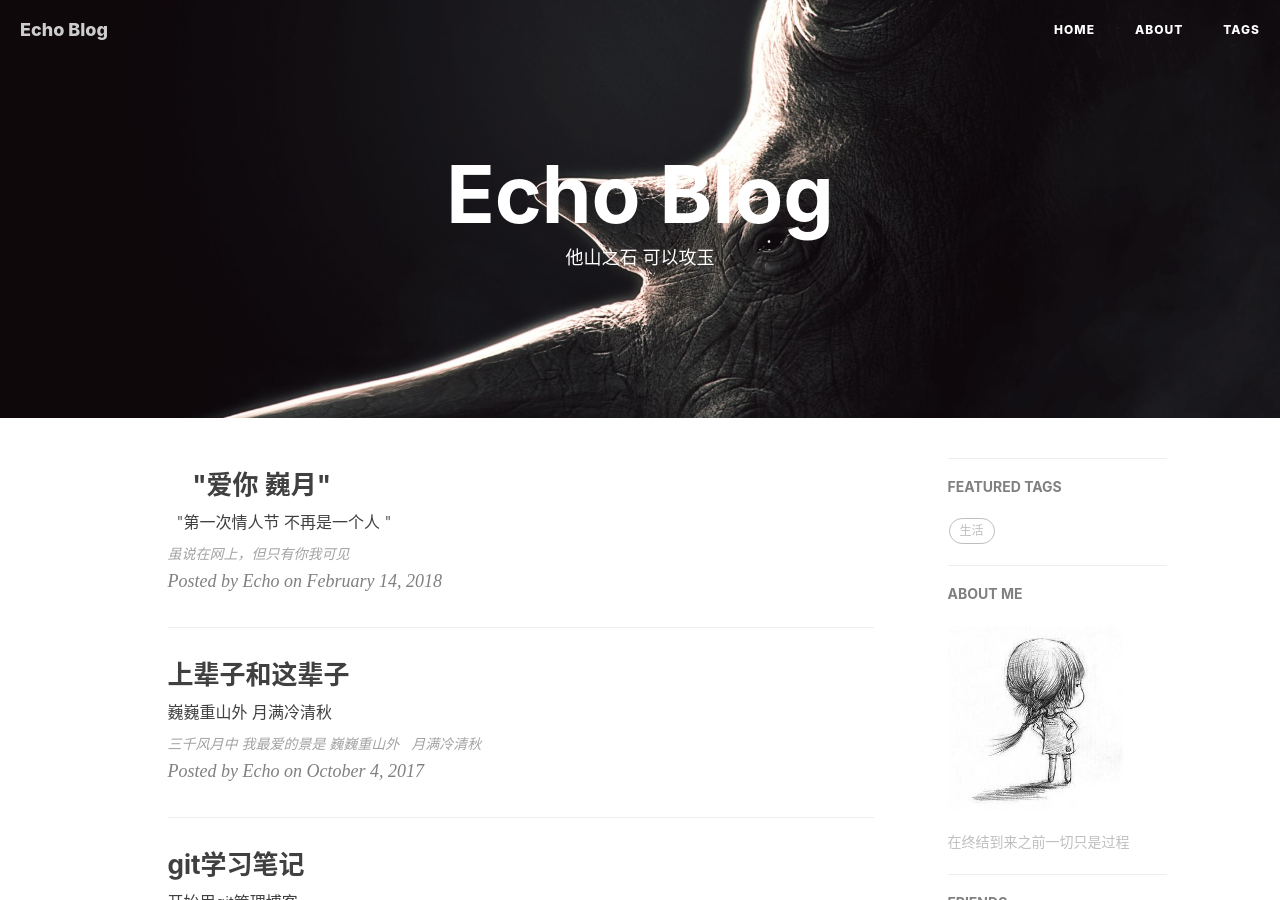
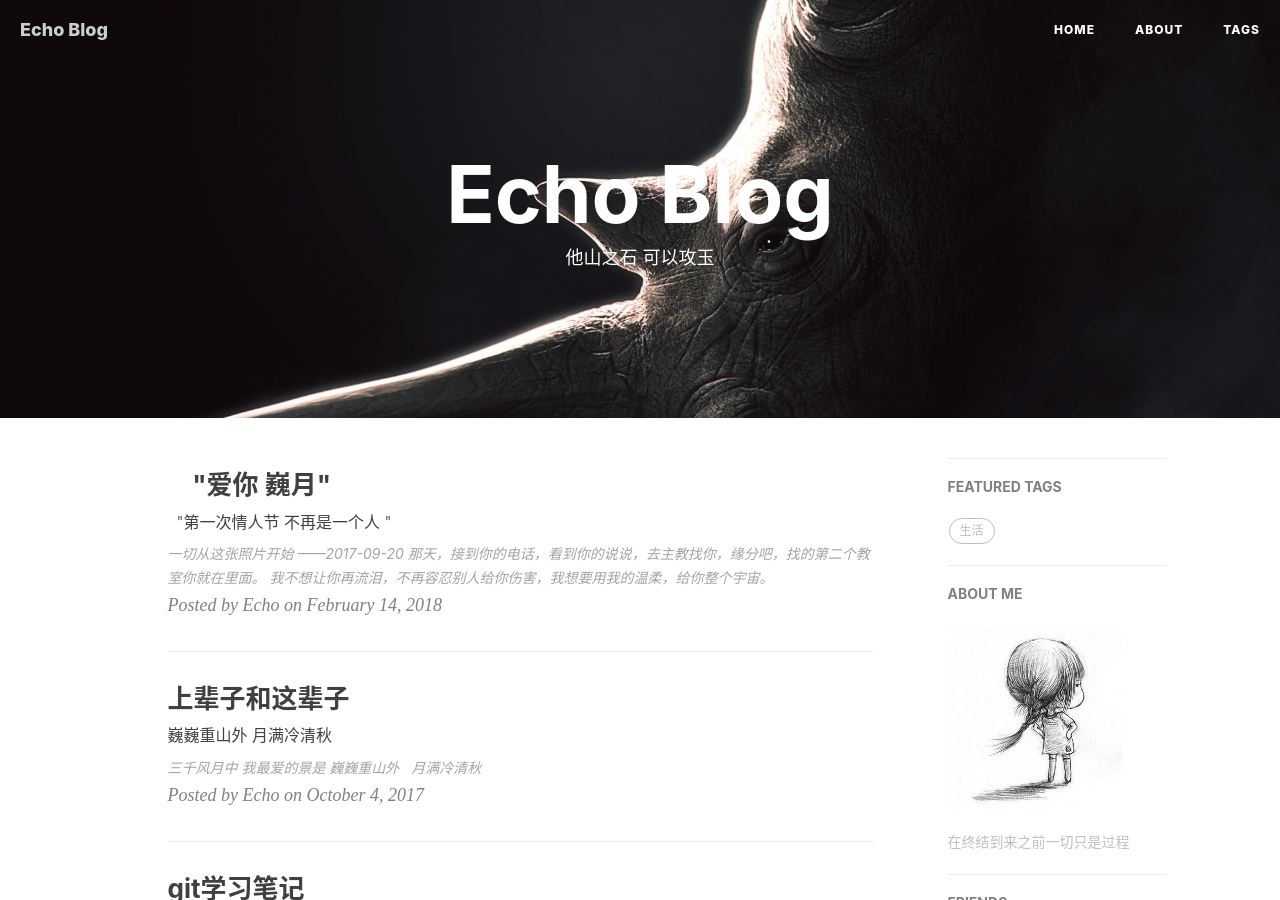
Before and after one commit to echosara/blog, a Jekyll site: the page built from index.html, in a window 1280 px wide and 900 px high. Built offline with Jekyll 4.4.1, drawn with Linux system fonts in a browser that asks for light colours; nearby versions of some CDN libraries; the list of posts is cut into pages by our own code; comment, search, counter and statistics services are not loaded.

Commit message:
Update 2018-02-14-Valentine.md

```diff
--- a/_posts/2018-02-14-Valentine.md
+++ b/_posts/2018-02-14-Valentine.md
@@ -10,6 +10,11 @@ tags:
     - 爱情
 ---
 
->虽说在网上，但只有你我可见
+>
 
 ![test](https://raw.githubusercontent.com/echosara/echoblog/master/img/post-bg-valentine%20.jpg)
+
+### 一切从这张照片开始 ——2017-09-20
+那天，接到你的电话，看到你的说说，去主教找你，缘分吧，找的第二个教室你就在里面。
+![begin]()
+我不想让你再流泪，不再容忍别人给你伤害，我想要用我的温柔，给你整个宇宙。
```
